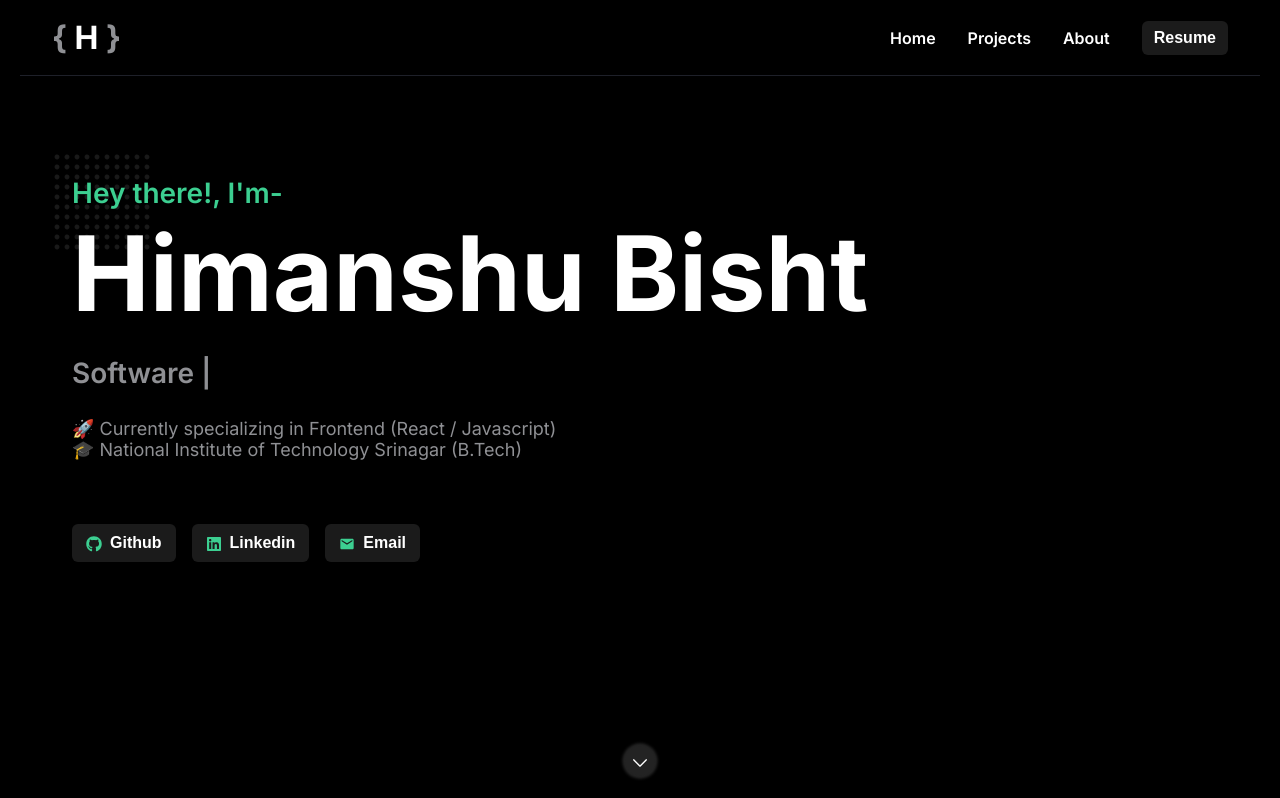
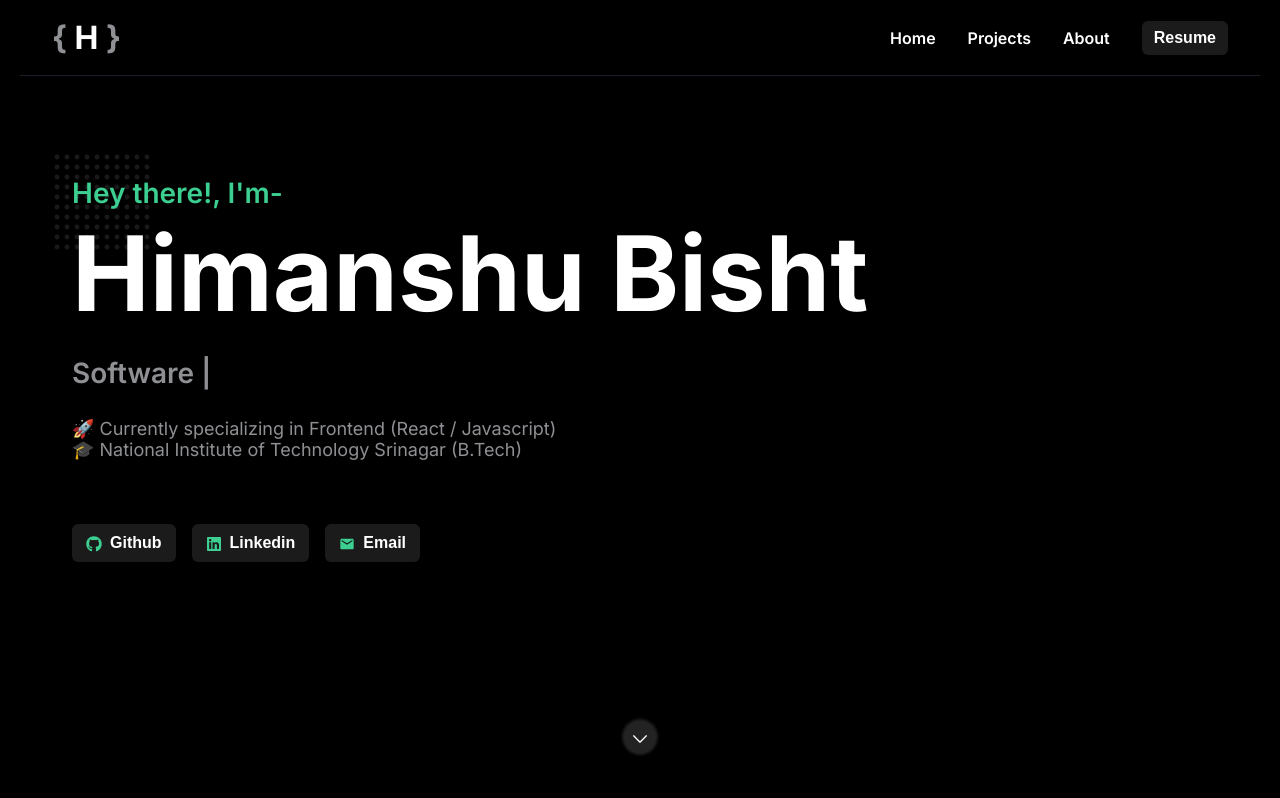
Before and after one commit to Himanshu4922/himanshu-portfolio, a React (Vite) app: page / in a window 1280 px wide. Shown: the top 798 px of the page. Built offline with nearby package versions, Linux system fonts and the light colour scheme.

Commit message:
Fix visibility of scroll element

```diff
--- a/src/components/IntroSection.module.css
+++ b/src/components/IntroSection.module.css
@@ -88,7 +88,7 @@
   padding: 8px;
   background-color: rgb(35, 35, 35);
   position: absolute;
-  bottom: 24px;
+  bottom: 48px;
   box-shadow: 0px 0px 8px 8px grey;
   animation-name: glow;
   animation-duration: 2s;
```
